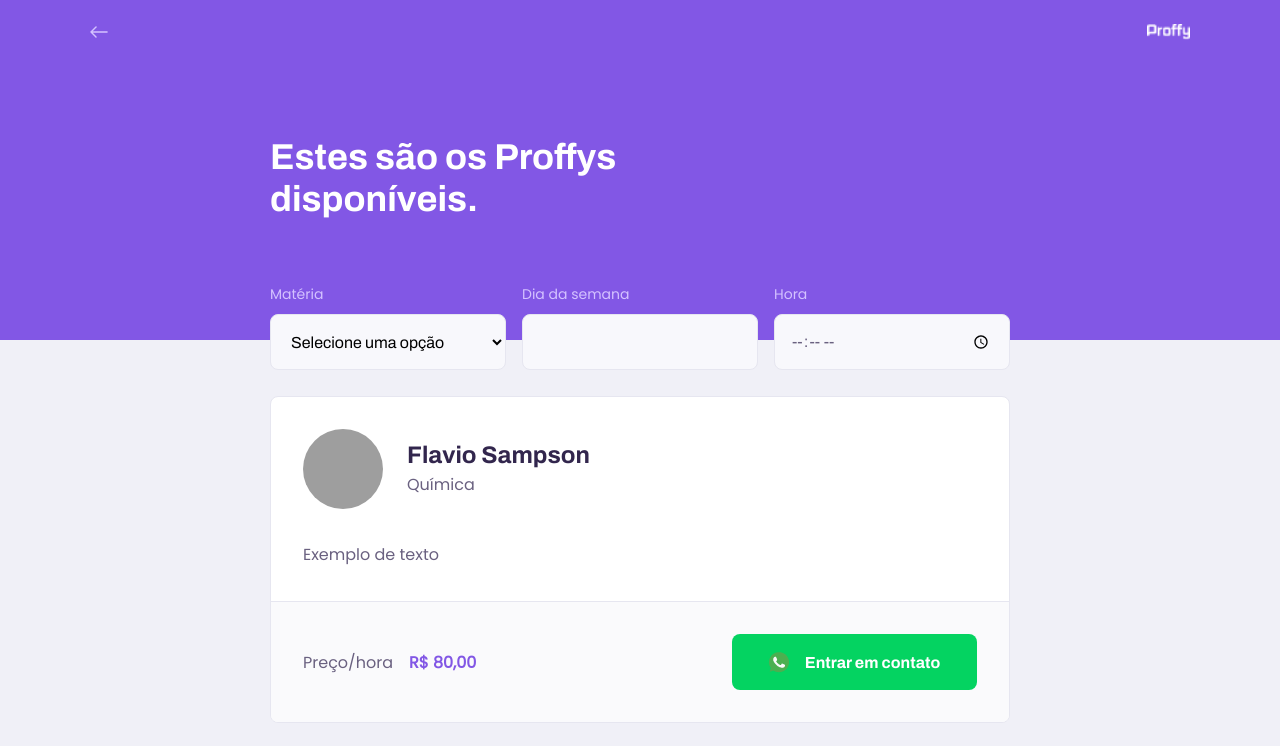
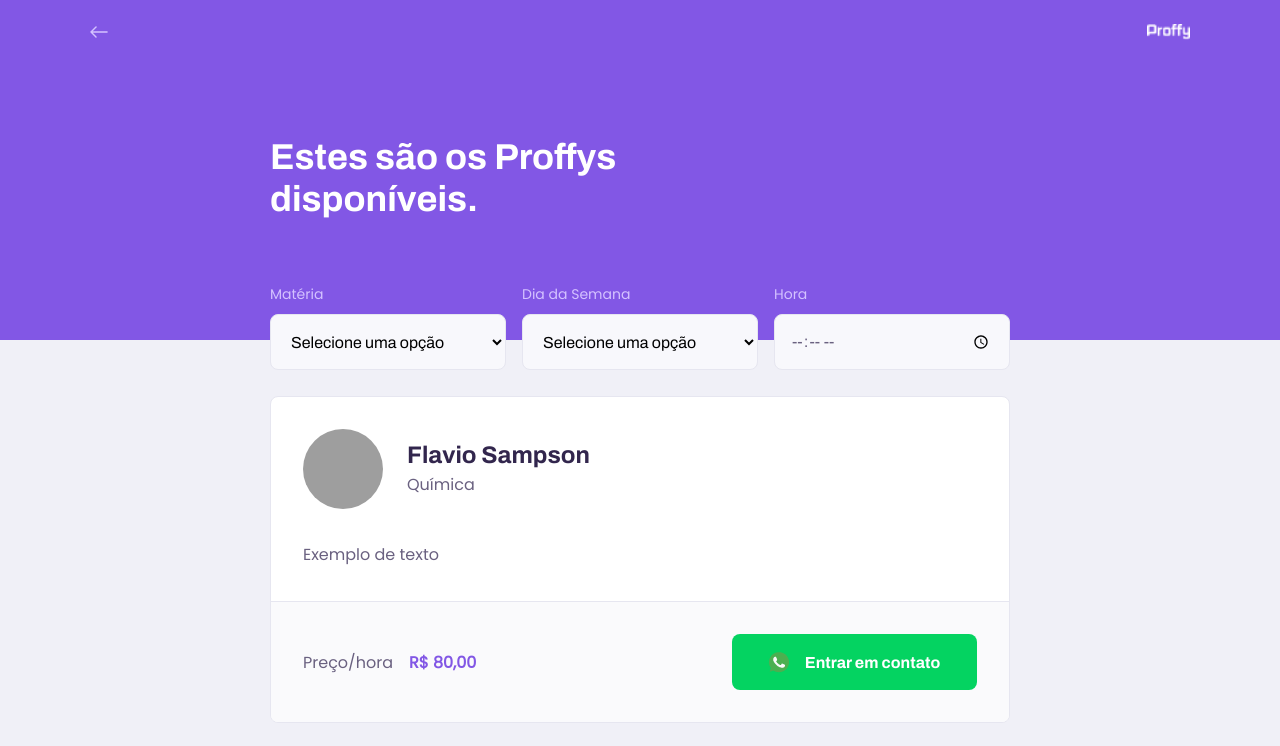
Before and after one commit to fsampson30/web, a React (Create React App) app: page /study in a window 1280 px wide. Shown: the top 746 px of the page. Built offline with nearby package versions, Linux system fonts and the light colour scheme; grey boxes are pictures that could not be loaded.

Commit message:
Used Select on input week_day.

```diff
--- a/src/pages/TeacherList/index.tsx
+++ b/src/pages/TeacherList/index.tsx
@@ -21,8 +21,18 @@
                     ]
                     } />
 
+                <Select name="week_day" label="Dia da Semana"
+                    options={[
+                        {value: "0", label: "Domingo"},
+                        {value: "1", label: "Segunda-feira"},
+                        {value: "2", label: "Terça-feira"},
+                        {value: "3", label: "Quarta-feira"},
+                        {value: "4", label: "Quinta-feira"},
+                        {value: "5", label: "Sexta-feira"},
+                        {value: "6", label: "Sábado"},
+                    ]
+                    } />
 
-                    <Input name="week_day" label="Dia da semana" />
                     <Input type="time" name="time" label="Hora" />
                 </form>
             </PageHeader>
--- a/src/pages/TeacherList/styles.css
+++ b/src/pages/TeacherList/styles.css
@@ -34,7 +34,8 @@
         bottom: -30px;
     }
 
-    #search-teachers .input-block + .input-block{
+    #search-teachers .input-block + .input-block,
+    #search-teachers .select-block + .select-block{
         margin-top: 0;
     }
 
```
